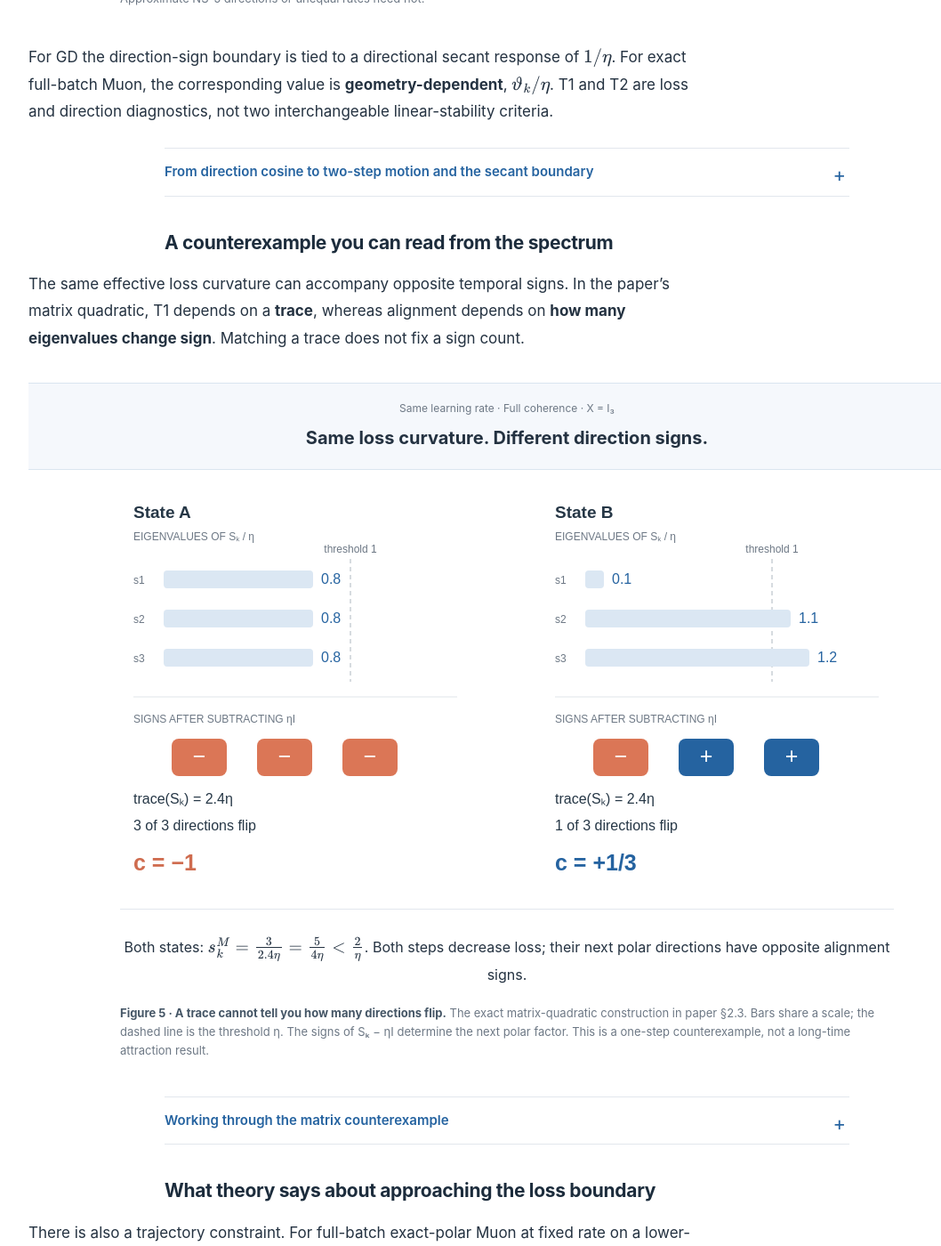
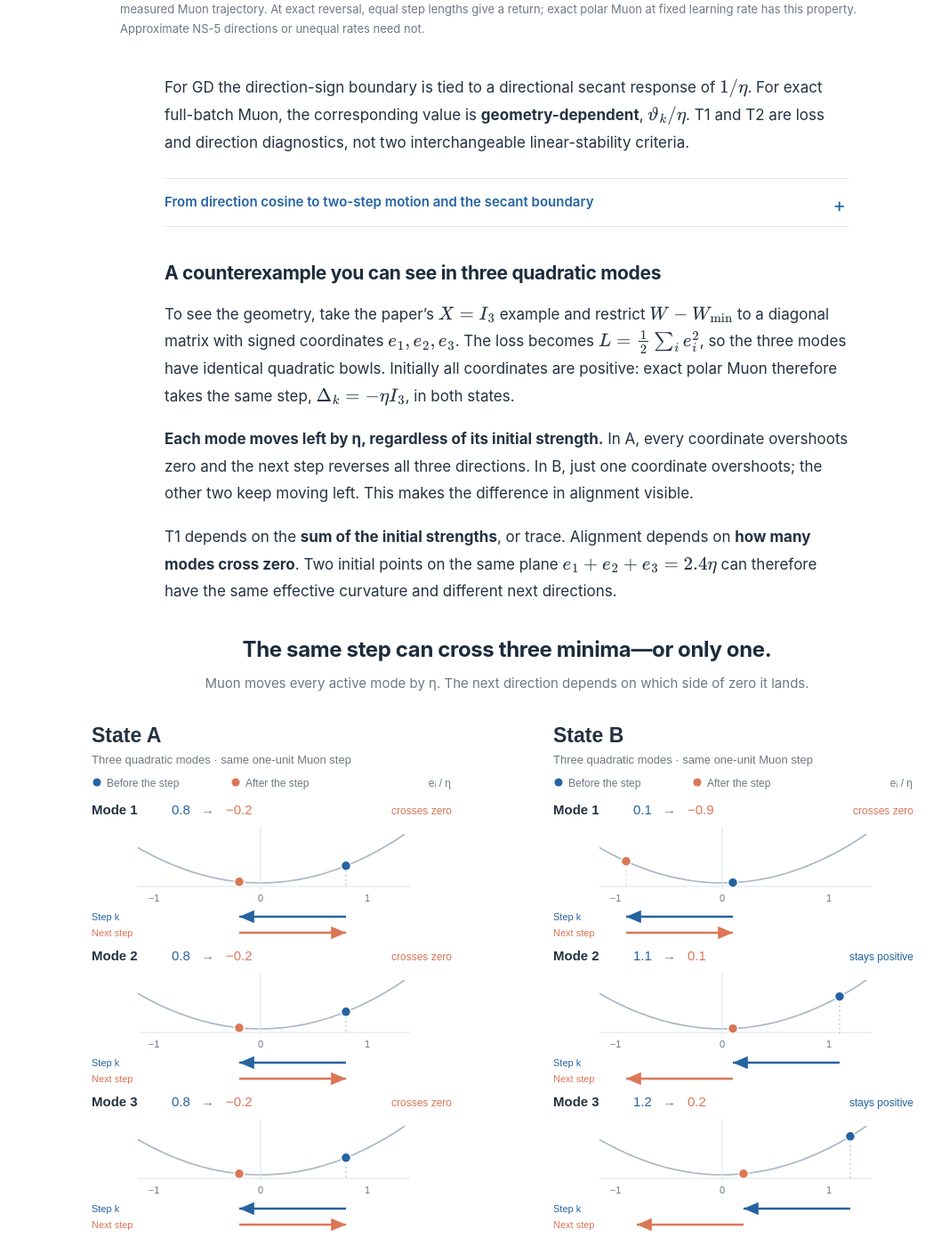
Before and after one commit to cyzebra/cyzebra.github.io, a Jekyll site: the page built from blog/muon-eos-en.md, in a window 1280 px wide and 1400 px high, scrolled down 6937 px. Shown: the whole window at 89% size, without its empty margins (70-1128 px from the left). Built offline with Jekyll 4.4.1, drawn with Linux system fonts in a browser that asks for light colours; some of the changed text lies outside the part shown.

Commit message:
Add files via upload

```diff
--- a/_includes/mechanism-matrix.html
+++ b/_includes/mechanism-matrix.html
@@ -1,8 +1,11 @@
-<figure class="research-figure mechanism-figure" id="fig-matrix">
-<div class="matrix-common"><span>Same learning rate · Full coherence · X = I₃</span><strong>Same loss curvature. Different direction signs.</strong></div>
+<figure class="research-figure mechanism-figure matrix-geometry" id="fig-matrix">
+<div class="matrix-title"><h3>The same step can cross three minima—or only one.</h3><p>Muon moves every active mode by η. The next direction depends on which side of zero it lands.</p></div>
 <div class="figure-grid figure-grid-two">
-<a class="figure-link" href="{{ '/assets/images/muon/spectrum-state-a.svg' | relative_url }}"><img src="{{ '/assets/images/muon/spectrum-state-a.svg' | relative_url }}" alt="State A has three eigenvalues 0.8 eta, all below eta; all three directions flip, giving cosine minus one." loading="lazy"></a>
-<a class="figure-link" href="{{ '/assets/images/muon/spectrum-state-b.svg' | relative_url }}"><img src="{{ '/assets/images/muon/spectrum-state-b.svg' | relative_url }}" alt="State B has eigenvalues 0.1, 1.1 and 1.2 times eta; only one direction flips, giving cosine one third." loading="lazy"></a></div>
+<a class="figure-link" href="{{ '/assets/images/muon/matrix-modes-a.svg' | relative_url }}"><img src="{{ '/assets/images/muon/matrix-modes-a.svg' | relative_url }}" alt="State A: each of three quadratic modes moves from 0.8 eta to minus 0.2 eta, crossing its minimum. All next displacements reverse." loading="lazy"></a>
+<a class="figure-link" href="{{ '/assets/images/muon/matrix-modes-b.svg' | relative_url }}"><img src="{{ '/assets/images/muon/matrix-modes-b.svg' | relative_url }}" alt="State B: the first quadratic mode moves from 0.1 eta to minus 0.9 eta and reverses; the other two move from 1.1 and 1.2 eta to 0.1 and 0.2 eta and continue in the same direction." loading="lazy"></a>
+</div>
 <div class="matrix-result" markdown="1">
-Both states: $$s_k^M=\frac{3}{2.4\eta}=\frac{5}{4\eta}<\frac{2}{\eta}$$. Both steps decrease loss; their next polar directions have opposite alignment signs.
-</div><figcaption><p><strong>Figure 5 · A trace cannot tell you how many directions flip.</strong> The exact matrix-quadratic construction in paper §2.3. Bars share a scale; the dashed line is the threshold η. The signs of Sₖ − ηI determine the next polar factor. This is a one-step counterexample, not a long-time attraction result.</p></figcaption></figure>
+Both states have $$\sum_i e_{i,k}=2.4\eta$$, so $$s_k^M=5/(4\eta)$$ and $$\Delta L=-0.9\eta^2$$. Their next directions differ because the **number of zero crossings** differs.
+</div>
+<figcaption><p><strong>Figure 5 · Loss balance adds strengths; direction alignment counts crossings.</strong> An exact diagonal slice of the paper's matrix example, X = I₃. Here eᵢ is a signed coordinate of W − W<sub>min</sub>; each curve shows its contribution ½eᵢ². Coordinates are plotted in units of η with identical scales. Blue arrows subtract one; coral arrows show the actual next step. Initial gradient strengths sum to the same value, but three coordinates cross zero in A and only one in B. These are modewise loss sections, not projections of a measured training trajectory.</p></figcaption>
+</figure>
--- a/blog/muon-eos-en.md
+++ b/blog/muon-eos-en.md
@@ -1,7 +1,7 @@
 ---
 layout: default
 title: "How Muon Reshapes the Edge of Stability"
-description: "A loss-neutral edge survives under no-momentum Muon, but its classical coupling to update reversal breaks."
+description: "A loss‑neutral edge survives under no-momentum Muon, but its classical coupling to update reversal breaks."
 permalink: /blog/muon-eos-en/
 lang: en
 math: true
@@ -15,7 +15,7 @@
 # How Muon Reshapes the Edge of Stability
 
 <p class="byline">Yanzhe Chen · With Qifang Zhao, Xiaoxiao Xu, and Fanghui Liu</p>
-<p class="standfirst">A loss-neutral edge survives. Its classical coupling to update reversal does not.</p>
+<p class="standfirst">A loss‑neutral edge survives. Its classical coupling to update reversal does not.</p>
 <div class="article-links"><a href="https://arxiv.org/abs/2609.34915">Paper ↗</a><a href="https://github.com/cyzebra/Muon-Sublates-the-Edge-of-Stability-in-LLM-Pretraining">Code ↗</a></div>
 </div>
 
@@ -23,7 +23,7 @@
 
 {% include hero-results.html %}
 
-The three panels show the puzzle: **loss-boundary tracking, weak negative direction alignment, and continued learning coexist.** Our paper explains the split through two diagnostics: **T1**, the conditional loss-neutral boundary, and **T2**, the temporal-orthogonality boundary. The contribution is a characterization of what remains coupled—and what no longer does—when updates become matrix-aware.
+The three panels show the puzzle: **loss-boundary tracking, weak negative direction alignment, and continued learning coexist.** Our paper explains the split through two diagnostics: **T1**, the conditional loss‑neutral boundary, and **T2**, the temporal-orthogonality boundary. The contribution is a characterization of what remains coupled—and what no longer does—when updates become matrix‑aware.
 
 <nav class="article-toc" aria-label="Article contents"><span>Contents</span><a href="#stability">1. The classical picture</a><a href="#muon">2. What Muon changes</a><a href="#diagnostics">3. Why the edge splits</a><a href="#experiments">4. Training evidence</a><a href="#interventions">5. Rate interventions</a><a href="#scale">6. Noise, layers and scale</a><a href="#outlook">7. What survives</a></nav>
 
@@ -102,13 +102,13 @@
 
 | Question | Scalar quadratic GD | No-momentum Muon |
 | :--- | :--- | :--- |
-| When is the step loss-neutral? | $$\lambda=2/\eta$$ | $$s_b^M=2\rho_b/\eta$$: T1 |
+| When is the step loss‑neutral? | $$\lambda=2/\eta$$ | $$s_b^M=2\rho_b/\eta$$: T1 |
 | When does alignment change sign? | Across $$\lambda=1/\eta$$; undefined at the zero update | Across $$c_k^{\mathrm{pol}}=0$$: T2 |
 | Does loss neutrality enforce equal reversal? | At $$2/\eta$$, in this scalar mode | No universal coupling |
 
 </div>
 
-### T1: the conditional loss-neutral boundary
+### T1: the conditional loss‑neutral boundary
 
 Hold $$W_k$$ fixed and resample minibatches of size $$b$$. With nonzero full gradient $$G_k=\nabla L(W_k)$$, define coherence
 
@@ -210,9 +210,13 @@
 
 </details>
 
-### A counterexample you can read from the spectrum
+### A counterexample you can see in three quadratic modes
 
-The same effective loss curvature can accompany opposite temporal signs. In the paper's matrix quadratic, T1 depends on a **trace**, whereas alignment depends on **how many eigenvalues change sign**. Matching a trace does not fix a sign count.
+To see the geometry, take the paper's $$X=I_3$$ example and restrict $$W-W_{\min}$$ to a diagonal matrix with signed coordinates $$e_1,e_2,e_3$$. The loss becomes $$L=\tfrac12\sum_i e_i^2$$, so the three modes have identical quadratic bowls. Initially all coordinates are positive: exact polar Muon therefore takes the same step, $$\Delta_k=-\eta I_3$$, in both states.
+
+**Each mode moves left by η, regardless of its initial strength.** In A, every coordinate overshoots zero and the next step reverses all three directions. In B, just one coordinate overshoots; the other two keep moving left. This makes the difference in alignment visible.
+
+T1 depends on the **sum of the initial strengths**, or trace. Alignment depends on **how many modes cross zero**. Two initial points on the same plane $$e_1+e_2+e_3=2.4\eta$$ can therefore have the same effective curvature and different next directions.
 
 {% include mechanism-matrix.html %}
 
@@ -360,7 +364,7 @@
 
 <h2 id="outlook">7. What survives—and why “sublates”?</h2>
 
-**Muon preserves a coherence-corrected loss-neutral edge and changes its relation to temporal reversal.** The loss identity defines T1. Polar geometry makes T2 depend on a different response. The matrix example proves separation; controlled training and LLM experiments show how it appears in practice.
+**Muon preserves a coherence-corrected loss‑neutral edge and changes its relation to temporal reversal.** The loss identity defines T1. Polar geometry makes T2 depend on a different response. The matrix example proves separation; controlled training and LLM experiments show how it appears in practice.
 
 At 130M scale, loss-boundary tracking coexists with weak negative alignment. The studied 1B configuration has stronger partial cancellation, still far from coherent reversal. Layerwise measurements reveal structure hidden by a global cosine. These findings give a split EoS picture: a surviving loss boundary has no universal temporal-direction signature.
 
@@ -385,7 +389,7 @@
 
 For additional geometric demos: [Neel Mishra, Muon Part 1](https://neelmishra.github.io/blog/dl/optimizers/muon.html) and [Newton–Schulz Part 2](https://neelmishra.github.io/blog/dl/optimizers/newton-schulz.html). Our new diagrams and geometric interpolation are independently implemented; no external demo assets are embedded. Reading structure takes inspiration from [Tri Dao's ReplaySSM blog](https://tridao.me/blog/2026/replayssm/).
 
-Figures 1 and 6–11 reproduce or regroup measured plots supplied in the original package; no experimental curves were recalculated. Figure 2 has its own attribution. Figures 3–5 are exact or explicitly labeled explanatory constructions. The scalar animation holds curvature fixed, and the geometry animation interpolates singular strengths; neither depicts measured neural-network training. The intervention table follows paper Table 2 and Appendix C.3. Detailed assumptions and protocols are in the paper.
+Figures 1 and 6–11 reproduce or regroup measured plots supplied in the original package; no experimental curves were recalculated. Figure 2 has its own attribution. Figures 3–5 are exact or explicitly labeled explanatory constructions; Figure 5 shows independent loss sections of a diagonal matrix slice. The scalar animation holds curvature fixed, and the geometry animation interpolates singular strengths; neither depicts measured neural-network training. The intervention table follows paper Table 2 and Appendix C.3. Detailed assumptions and protocols are in the paper.
 
 [Back to top](#top) · [Home]({{ '/' | relative_url }})
 
```
Also changed, not shown: README.md, assets/images/muon/matrix-modes-a.svg (added), assets/images/muon/matrix-modes-b.svg (added), assets/style.css.
